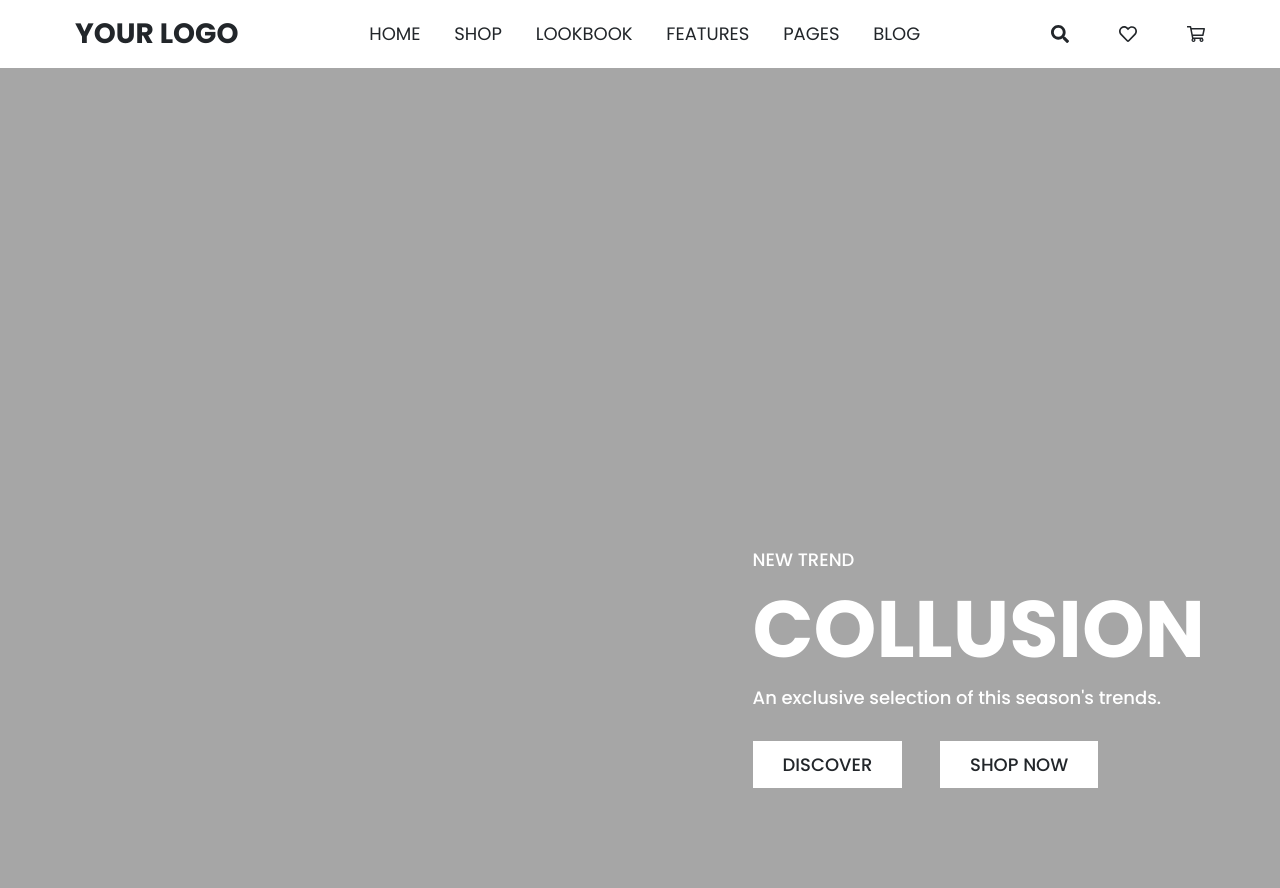
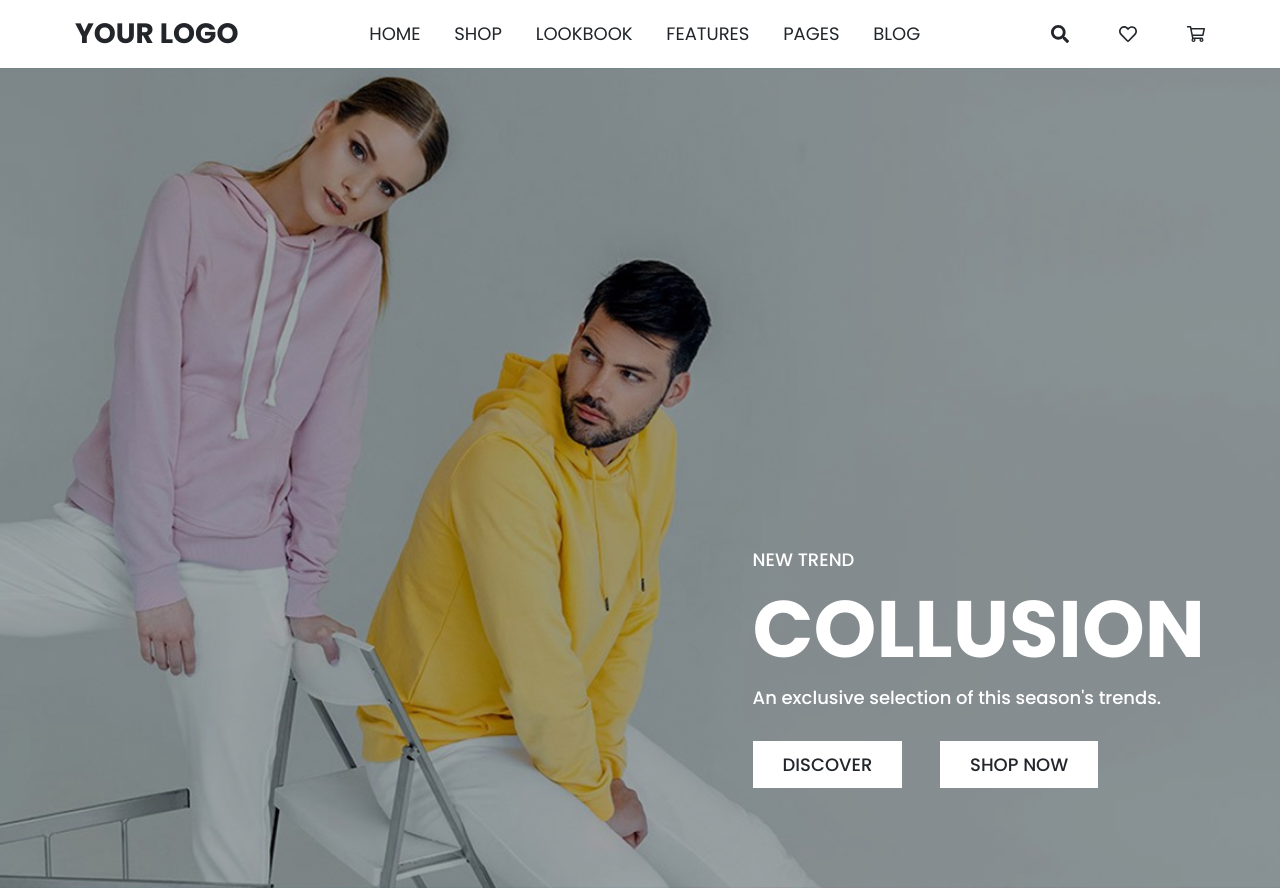
Before and after one commit to lioonya17/Fashion, a plain HTML site: page index.html in a window 1280 px wide. Shown: the top 888 px of the page. Drawn offline with nearby package versions, Linux system fonts and the light colour scheme; files that its build step writes are made by us from their sources; files whose address does not match are found by name.

Commit message:
Update _wrapper.scss

```diff
--- a/scss/blocks/_wrapper.scss
+++ b/scss/blocks/_wrapper.scss
@@ -1,5 +1,5 @@
 .wrapper {
-    background: linear-gradient(rgba(0,0,0, .35), rgba(0,0,0, .35)), url("img/intro.png") center bottom no-repeat;
+    background: linear-gradient(rgba(0,0,0, .35), rgba(0,0,0, .35)), url("../img/intro.png") center bottom no-repeat;
     background-size: cover;
     display: block;
     height: auto;
```
